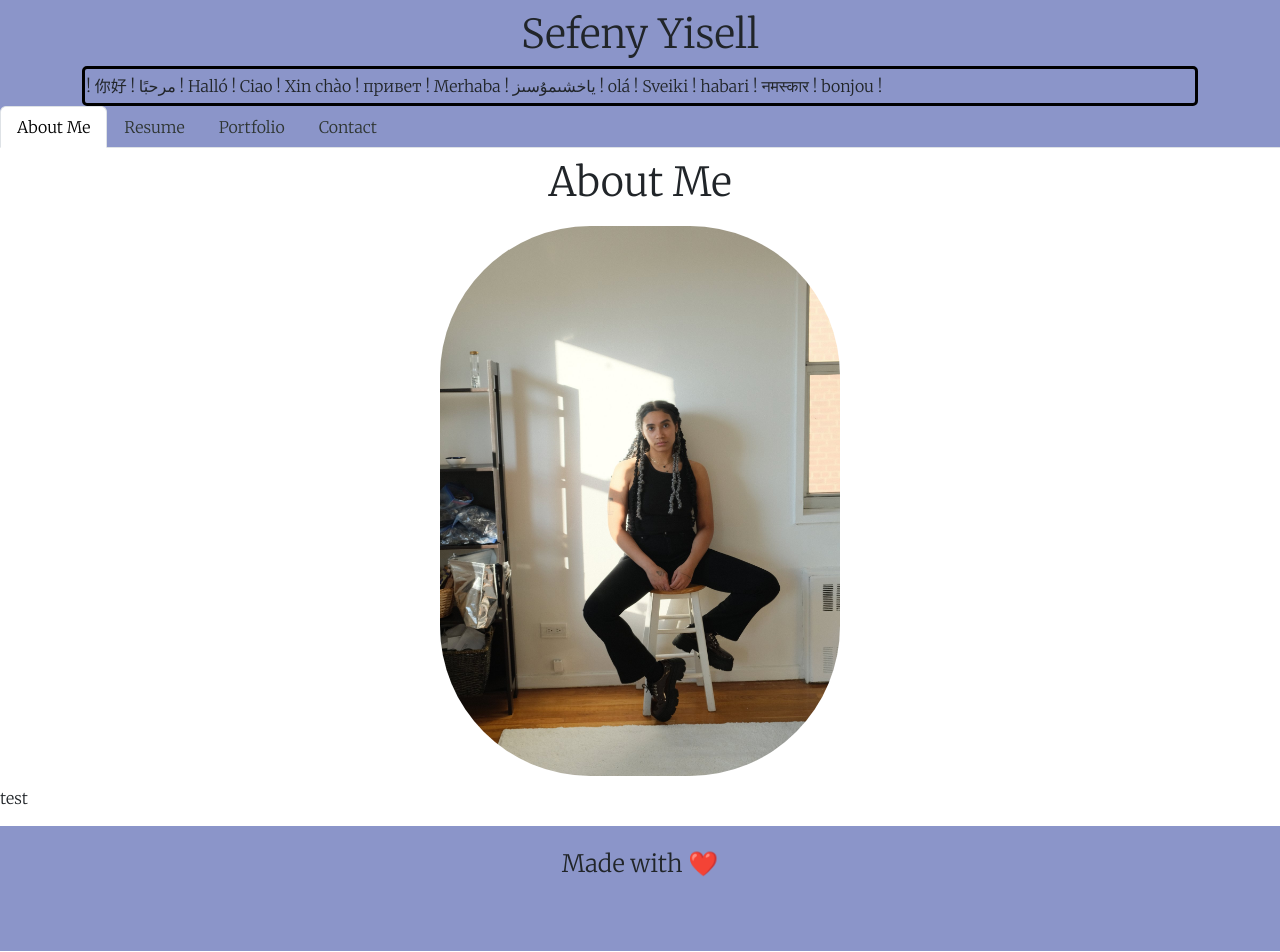
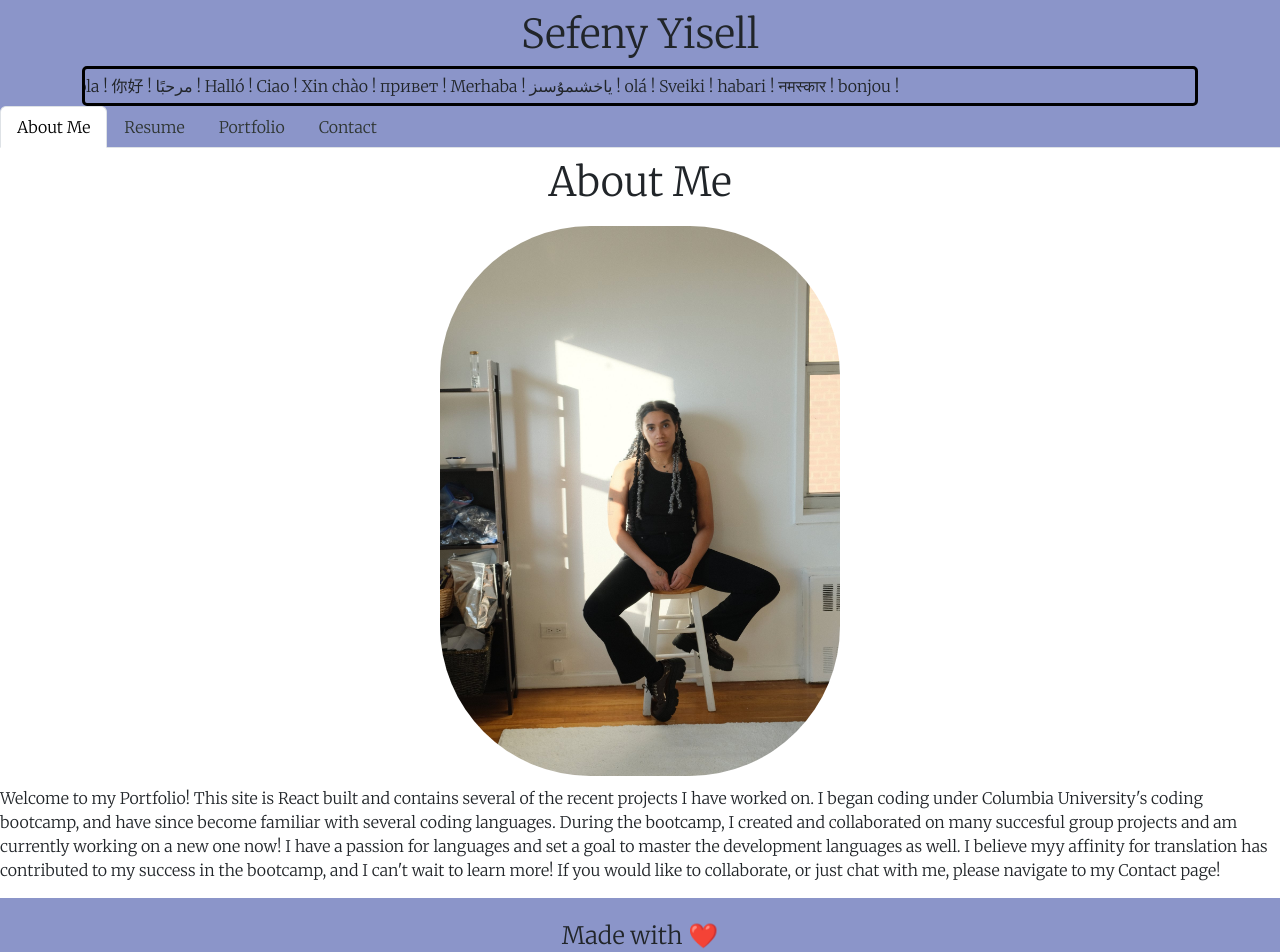
Before and after one commit to sefenydiaz/projects-portfolio, a React (Vite) app: page / in a window 1280 px wide. Shown: the top 952 px of the page. Built offline with nearby package versions, Linux system fonts and the light colour scheme.

Commit message:
added bio

```diff
--- a/src/components/pages/About.jsx
+++ b/src/components/pages/About.jsx
@@ -6,9 +6,9 @@ export default function About() {
         <img src="images/portfolio pic.jpeg" alt="portfolio pic" id="profile" ></img>
         </container>
         <p>
-       test
+       Welcome to my Portfolio! This site is React built and contains several of the recent projects I have worked on. I began coding under Columbia University's coding bootcamp, and have since become familiar with several coding languages. During the bootcamp, I created and collaborated on many succesful group projects and am currently working on a new one now! I have a passion for languages and set a goal to master the development languages as well. I believe myy affinity for translation has contributed to my success in the bootcamp, and I can't wait to learn more! If you would like to collaborate, or just chat with me, please navigate to my Contact page!
         </p>
-        {/* include photo and short bio */}
+
       </div>
     );
   }
```
